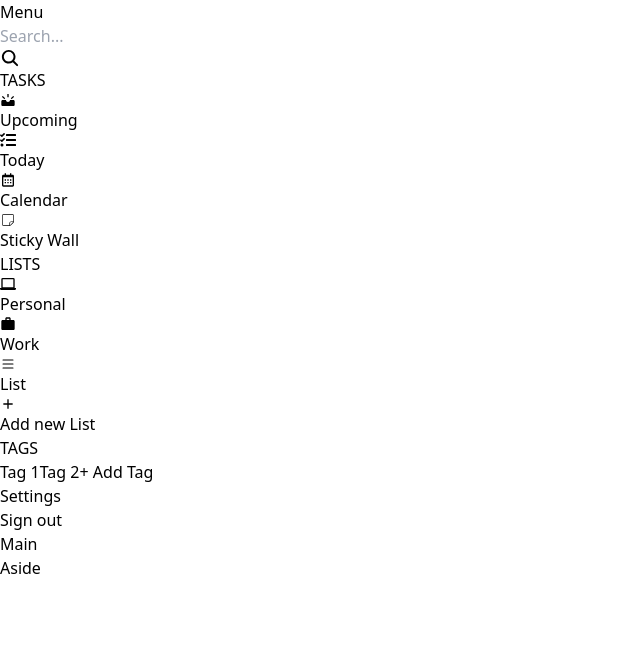
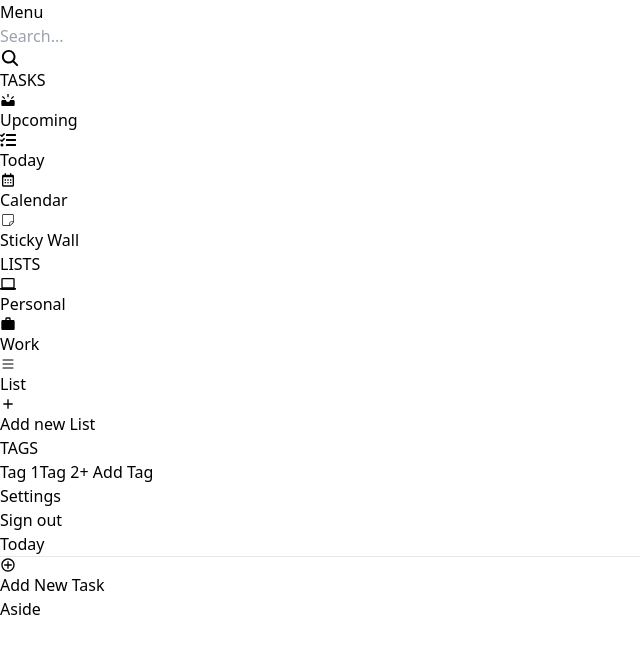
Before and after one commit to Daniel264/to-do-list, a React (Vite) app: page / in a window 1280 px wide. Shown: the top 654 px of the page, without its empty margins (0-640 px from the left). Built offline with nearby package versions, Linux system fonts and the light colour scheme.

Commit message:
Create main component

```diff
--- a/src/App.tsx
+++ b/src/App.tsx
@@ -1,12 +1,17 @@
-import Menu from './components/Menu';
-import './index.css'
+import Main from "./components/Main";
+import Menu from "./components/Menu";
+import "./index.css";
 
 function App() {
   return (
     <>
       <div className="grid grid-cols-3">
-        <div><Menu /></div>
-        <div>Main</div>
+        <div className="bg-gray-100">
+          <Menu />
+        </div>
+        <div>
+          <Main />
+        </div>
         <div>Aside</div>
       </div>
     </>
--- /dev/null
+++ b/src/components/Main.tsx
@@ -0,0 +1,16 @@
+import { CgAdd } from "react-icons/cg";
+
+const Main = () => {
+  return (
+    <>
+      <h1 className="font-semibold text-5xl">Today</h1>
+      <hr className="mt-5" />
+      <p>
+        <CgAdd />
+        Add New Task
+      </p>
+    </>
+  );
+};
+
+export default Main;
--- a/src/components/Menu.tsx
+++ b/src/components/Menu.tsx
@@ -8,7 +8,7 @@ const Menu = () => {
       <div className="p-10 relative">
         <h1 className="font-semibold text-2xl pb-5">Menu</h1>
         <input
-          className="w-max h-7 pl-7 outline-none"
+          className="w-max h-7 pl-7 outline-none bg-inherit"
           placeholder="Search..."
           type="text"
         />
```
Also changed, not shown: src/hooks/useList.ts (added).
